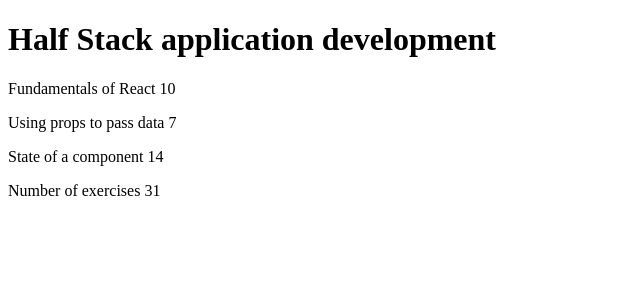
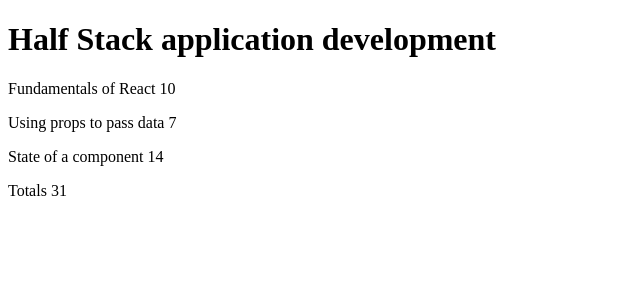
Before and after one commit to Diefat17/Part1, a React (Vite) app in the folder part1/: page / in a window 1280 px wide. Shown: the top 300 px of the page, without its empty margins (0-640 px from the left). Built offline with nearby package versions, Linux system fonts and the light colour scheme.

Commit message:
Exercise 1.4

```diff
--- a/part1/src/App.jsx
+++ b/part1/src/App.jsx
@@ -1,41 +1,41 @@
 const App = () => {
   const course = 'Half Stack application development'
-
-  const part1 = {
+  const parts = [
+    {
       name: 'Fundamentals of React',
       exercises: 10
-  }
-  const part2 = {
+    },
+    {
       name: 'Using props to pass data',
       exercises: 7
-  }
-  const part3 = {
+    },
+    {
       name: 'State of a component',
       exercises: 14
     }
-
+  ]
   return (
     <div>
       <Header course={course} />
-      <Content part1 = {part1.name} part2 = {part2.name} part3 = {part3.name} exercises1 = {part1.exercises} exercises2 = {part2.exercises} exercises3 = {part3.exercises}/>
-      <Totals part='Number of exercises' exercises1 = {part1.exercises} exercises2 = {part2.exercises} exercises3 = {part3.exercises}/>
+      <Content parts={parts} />
+      <Totals parts={parts} />
     </div>
   )
 }
 
 const Header = (props) => {
-  console.log(props)
   return <h1>{props.course}</h1>
 }
 
 const Content = (props) => {
   return(
     <>
-      <Part part = {props.part1} exercises = {props.exercises1}></Part>
-      <Part part = {props.part2} exercises = {props.exercises2}></Part>
-      <Part part = {props.part3} exercises = {props.exercises3}></Part>
+      <Part part = {props.parts[0].name} exercises = {props.parts[0].exercises}></Part>
+      <Part part = {props.parts[1].name} exercises = {props.parts[1].exercises}></Part>
+      <Part part = {props.parts[2].name} exercises = {props.parts[2].exercises}></Part>
     </>
   )
+
 }
 
 const Part = (props) => {
@@ -49,7 +49,7 @@
 const Totals = (props) => {
   return (
     <>
-      <p>{props.part} {props.exercises1 + props.exercises2 + props.exercises3}</p>
+      <p>Totals {props.parts[0].exercises + props.parts[1].exercises + props.parts[2].exercises}</p>
     </>
   )
 }
```
Lines whose indentation alone changed are shown as unchanged.
